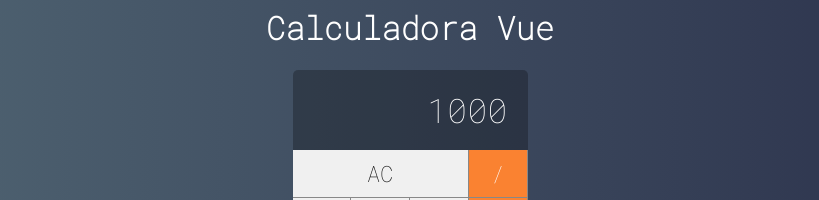
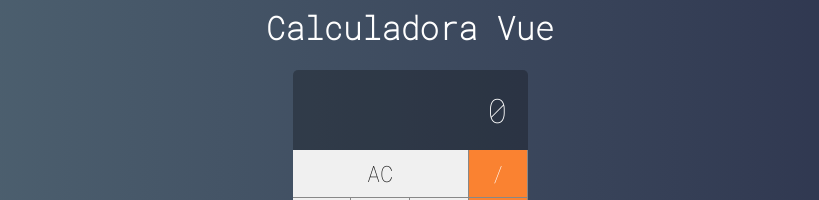
Before and after one commit to henriquechsf/calculator-vue, a Vue app: page / in a window 1280 px wide. Shown: the part 213-413 px from the top of the page, without its empty margins (230-1049 px from the left). Built offline with nearby package versions, Linux system fonts and the light colour scheme.

Commit message:
funcionamento dos botões da calculadora

```diff
--- a/src/main/Calculator.vue
+++ b/src/main/Calculator.vue
@@ -1,6 +1,6 @@
 <template>
     <div class="calculator">
-        <Display value="1000" />
+        <Display :value="displayValue" />
         <Button label="AC" triple @onClick="clearMemory" />
         <Button label="/" operation @onClick="setOperation" />
         <Button label="7" @onClick="addDigit" />
@@ -26,16 +26,42 @@ import Display from '../components/Display'
 import Button from '../components/Button'
 
 export default {
+    data: function() {
+        return {
+            displayValue: "0",
+            clearDisplay: false,
+            operation: null,
+            values: [0, 0],
+            current: 0
+        }
+    },
     components: { Button, Display },
     methods: {
         clearMemory() {
-
+            //retorna ao estado inicial do componente
+            Object.assign(this.$data, this.$options.data())
         },
-        setOperation(operation) {
+        setOperation() {
 
         },
         addDigit(n) {
+            if (n === '.' && this.displayValue.includes(".")) {
+                return
+            }
 
+            const clearDisplay = this.displayValue === "0" || this.clearDisplay
+            const currentValue = clearDisplay ? "" : this.displayValue
+            const displayValue = currentValue + n
+
+            this.displayValue = displayValue
+            this.clearDisplay = false
+
+            //adiciona o primeiro valor no display (funcionamento dos botões)
+            if (n !== ".") {
+                const i = this.current
+                const newValue = parseFloat(displayValue)
+                this.values[i] = newValue
+            }
         }
     }
 
```
